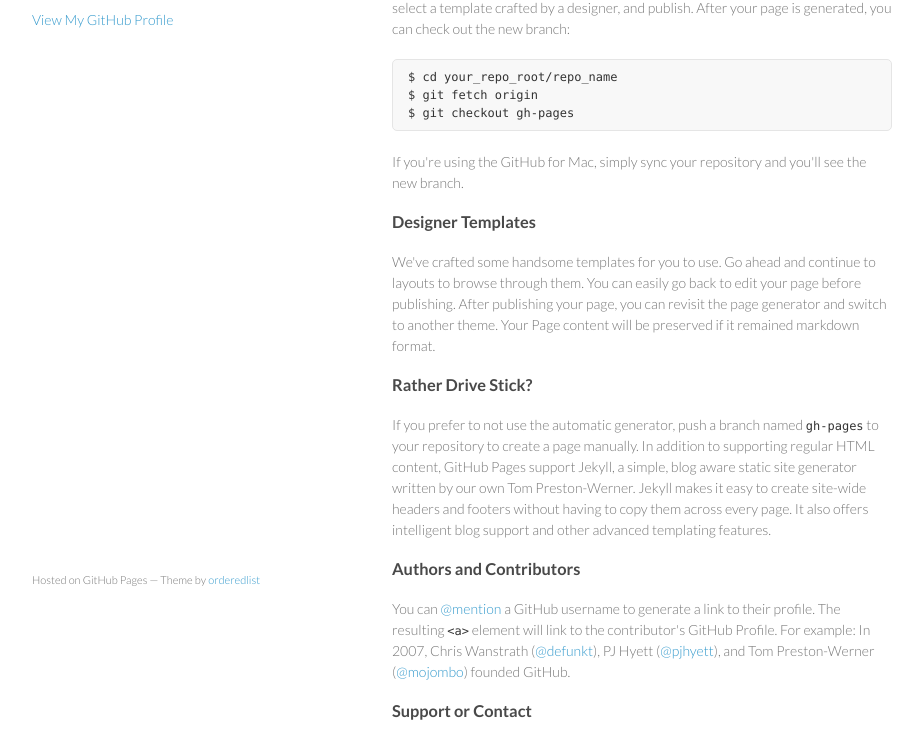
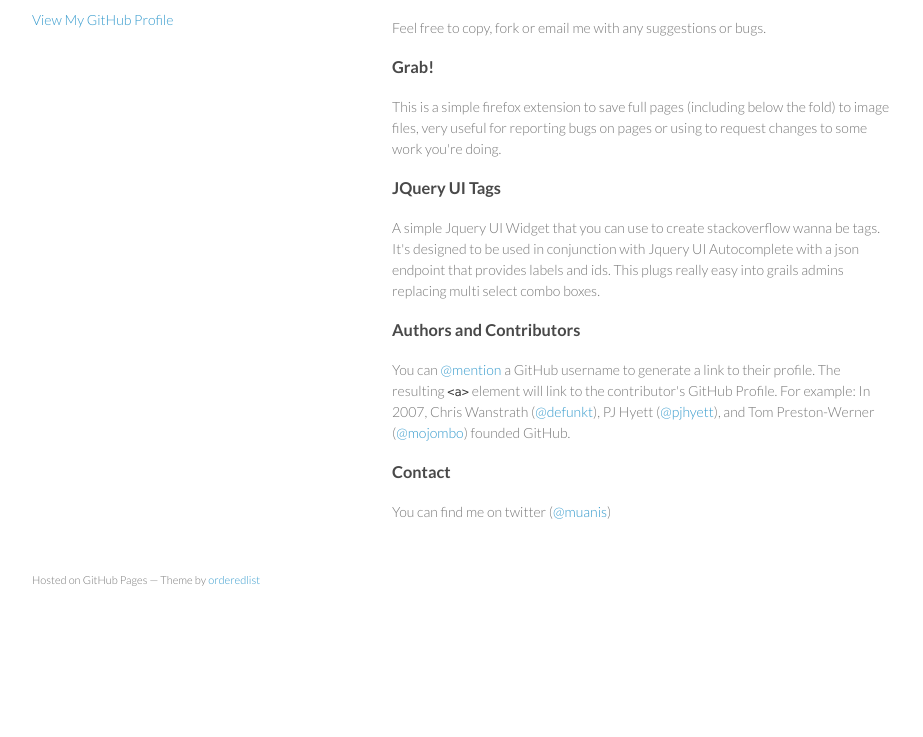
Before and after one commit to muanis/muanis.github.com, a plain HTML site: page index.html in a window 1280 px wide. Shown: the part 141-878 px from the top of the page, without its empty margins (178-1101 px from the left). After the commit the page ends 800 px from the top, so only its background shows below. Drawn offline with Linux system fonts and the light colour scheme.

Commit message:
changing basic info

```diff
--- a/index.html
+++ b/index.html
@@ -23,32 +23,32 @@
 
       </header>
       <section>
-        <h3>Welcome to GitHub Pages.</h3>
+        <h3>My Projects on GitHub</h3>
 
-<p>This automatic page generator is the easiest way to create beautiful pages for all of your projects. Author your page content here using GitHub Flavored Markdown, select a template crafted by a designer, and publish. After your page is generated, you can check out the new branch:</p>
+<p>Below you can find some of my projects on GitHub, at least the ones that are useful at some extent.</p>
 
-<pre><code>$ cd your_repo_root/repo_name
+<!-- <pre><code>$ cd your_repo_root/repo_name
 $ git fetch origin
 $ git checkout gh-pages
-</code></pre>
+</code></pre> -->
 
-<p>If you're using the GitHub for Mac, simply sync your repository and you'll see the new branch.</p>
+<p>Feel free to copy, fork or email me with any suggestions or bugs.</p>
 
-<h3>Designer Templates</h3>
+<h3>Grab!</h3>
 
-<p>We've crafted some handsome templates for you to use. Go ahead and continue to layouts to browse through them. You can easily go back to edit your page before publishing. After publishing your page, you can revisit the page generator and switch to another theme. Your Page content will be preserved if it remained markdown format.</p>
+<p>This is a simple firefox extension to save full pages (including below the fold) to image files, very useful for reporting bugs on pages or using to request changes to some work you're doing.</p>
 
-<h3>Rather Drive Stick?</h3>
+<h3>JQuery UI Tags</h3>
 
-<p>If you prefer to not use the automatic generator, push a branch named <code>gh-pages</code> to your repository to create a page manually. In addition to supporting regular HTML content, GitHub Pages support Jekyll, a simple, blog aware static site generator written by our own Tom Preston-Werner. Jekyll makes it easy to create site-wide headers and footers without having to copy them across every page. It also offers intelligent blog support and other advanced templating features.</p>
+<p>A simple Jquery UI Widget that you can use to create stackoverflow wanna be tags. It's designed to be used in conjunction with Jquery UI Autocomplete with a json endpoint that provides labels and ids. This plugs really easy into grails admins replacing multi select combo boxes.</p>
 
 <h3>Authors and Contributors</h3>
 
 <p>You can <a href="https://github.com/blog/821" class="user-mention">@mention</a> a GitHub username to generate a link to their profile. The resulting <code>&lt;a&gt;</code> element will link to the contributor's GitHub Profile. For example: In 2007, Chris Wanstrath (<a href="https://github.com/defunkt" class="user-mention">@defunkt</a>), PJ Hyett (<a href="https://github.com/pjhyett" class="user-mention">@pjhyett</a>), and Tom Preston-Werner (<a href="https://github.com/mojombo" class="user-mention">@mojombo</a>) founded GitHub.</p>
 
-<h3>Support or Contact</h3>
+<h3>Contact</h3>
 
-<p>Having trouble with Pages? Check out the documentation at <a href="http://help.github.com/pages">http://help.github.com/pages</a> or contact <a href="mailto:support@github.com">support@github.com</a> and we’ll help you sort it out.</p>
+<p>You can find me on twitter (<a href="http://twitter.com/muanis">@muanis</a>)</p>
       </section>
       <footer>
         <p><small>Hosted on GitHub Pages &mdash; Theme by <a href="https://github.com/orderedlist">orderedlist</a></small></p>
```
